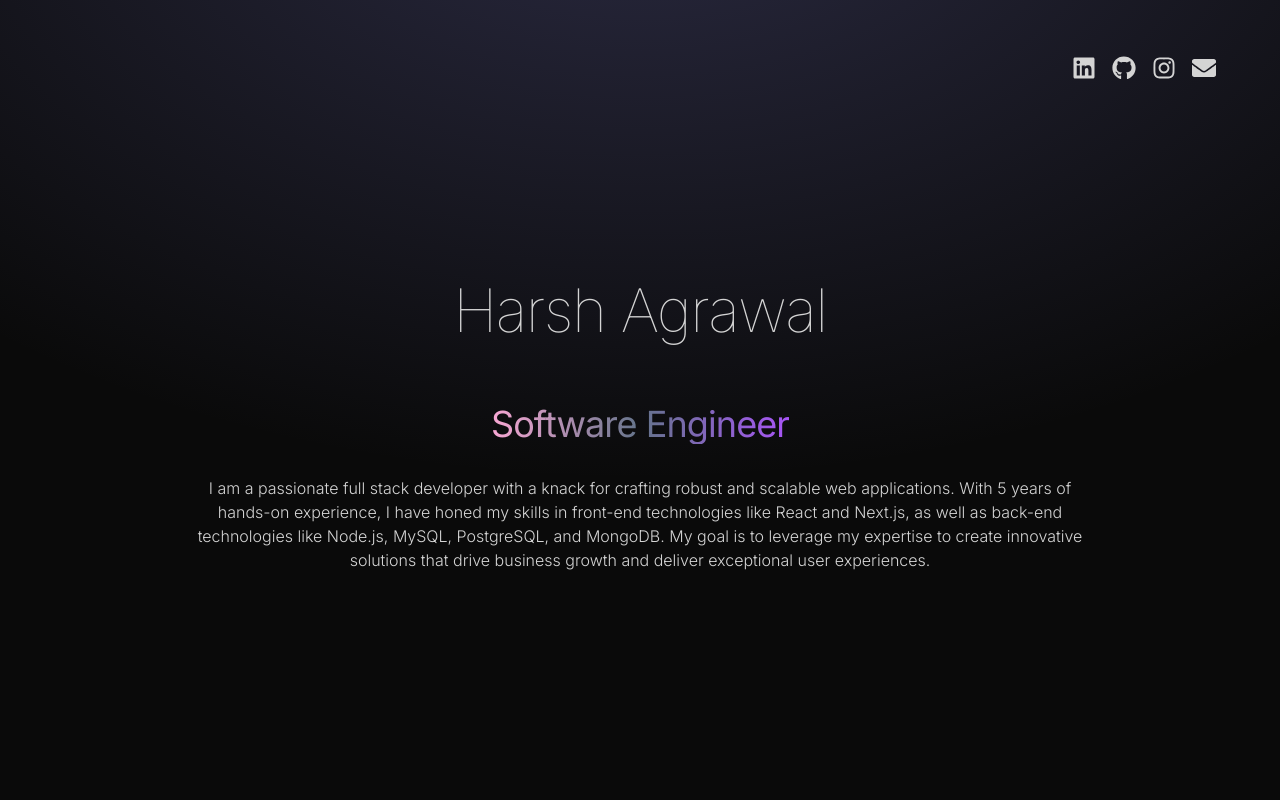
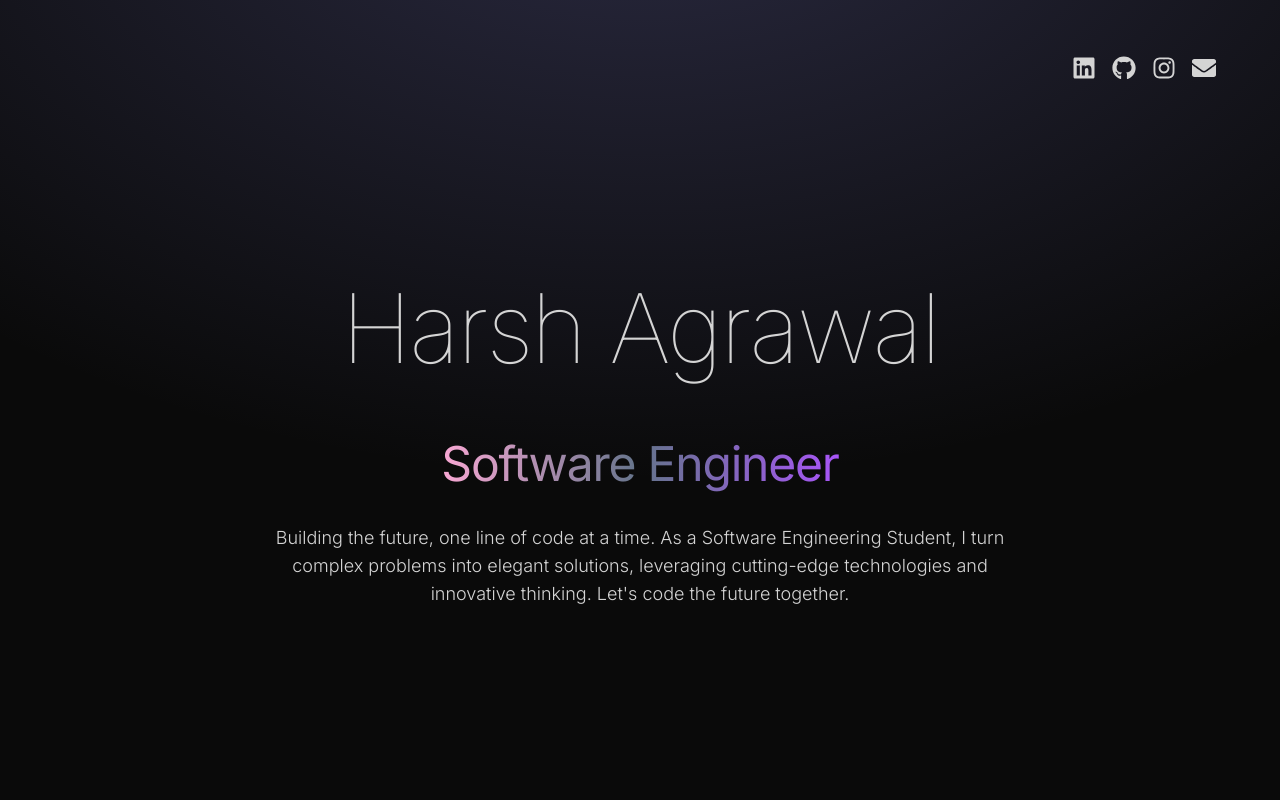
Before and after one commit to Harsh-agrawal369/Portfolio, a React (Vite) app: page / in a window 1280 px wide. Shown: the top 800 px of the page. Built offline with nearby package versions, Linux system fonts and the light colour scheme; no server answers.

Commit message:
Padding error in Hero section fixed

```diff
--- a/index.html
+++ b/index.html
@@ -4,7 +4,7 @@
     <meta charset="UTF-8" />
     <!-- <link rel="icon" type="image/svg+xml" href="/vite.svg" /> -->
     <meta name="viewport" content="width=device-width, initial-scale=1.0" />
-    <title>Harsh Agrawal</title>
+    <title>Harsh Agrawal | Portfolio</title>
   </head>
   <body>
     <div id="root"></div>
--- a/src/components/About.jsx
+++ b/src/components/About.jsx
@@ -19,7 +19,7 @@ const About = () => {
         >
           <div className='flex items-center justify-center overflow-hidden'>
             <img
-              className="rounded-2xl w-25/40 object-cover object-bottom h-96"
+              className="rounded-2xl lg:w-25/40 w-5/5 object-cover object-bottom h-96"
               src='/img1.png'
               alt="About"
             />
--- a/src/components/Hero.jsx
+++ b/src/components/Hero.jsx
@@ -16,7 +16,7 @@ const Hero = () => {
                             variants={container(0.2)}
                             initial="hidden"
                             animate="visible"
-                            className="pb-16 text-6xl font-thin tracking-tight lg:mt-16 lg:text-6xl">
+                            className="pb-16 text-5xl font-thin tracking-tight lg:mt-16 lg:text-8xl">
                             Harsh Agrawal
                         </motion.h1>
 
@@ -24,7 +24,7 @@ const Hero = () => {
                             variants={container(0.4)}
                             initial="hidden"
                             animate="visible"
-                            className="bg-gradient-to-r from-pink-300 via-slate-500 to-purple-500 bg-clip-text text-4xl tracking-tight text-transparent">
+                            className="bg-gradient-to-r text-4xl lg:pb-1 from-pink-300 via-slate-500 to-purple-500 bg-clip-text lg:text-5xl tracking-tight text-transparent ">
                             Software Engineer
                         </motion.span>
 
@@ -32,12 +32,12 @@ const Hero = () => {
                             variants={container(0.6)}
                             initial="hidden"
                             animate="visible"
-                            className="my-2 max-w-4xl py-6 font-light">
+                            className="my-2 max-w-3xl py-6 font-light lg:text-lg">
                             {HERO_CONTENT}
                         </motion.p>
 
                         {/* Empty div only visible on large screens */}
-                        <div className="hidden lg:block h-56 w-full"></div>
+                        <div className="hidden lg:block h-48 w-full"></div>
                     </div>
                 </div>
                 {/* <div className="w-full lg:w-1/2 lg:p-8">
--- a/src/constants/index.js
+++ b/src/constants/index.js
@@ -3,7 +3,7 @@ import project2 from "../assets/projects/project-2.jpg";
 import project3 from "../assets/projects/project-3.jpg";
 import project4 from "../assets/projects/project-4.jpg";
 
-export const HERO_CONTENT = `I am a passionate full stack developer with a knack for crafting robust and scalable web applications. With 5 years of hands-on experience, I have honed my skills in front-end technologies like React and Next.js, as well as back-end technologies like Node.js, MySQL, PostgreSQL, and MongoDB. My goal is to leverage my expertise to create innovative solutions that drive business growth and deliver exceptional user experiences.`;
+export const HERO_CONTENT = `Building the future, one line of code at a time. As a Software Engineering Student, I turn complex problems into elegant solutions, leveraging cutting-edge technologies and innovative thinking. Let's code the future together.`;
 
 export const ABOUT_TEXT = `I am a dedicated and versatile full stack developer with a passion for creating efficient and user-friendly web applications. With 5 years of professional experience, I have worked with a variety of technologies, including React, Next.js, Node.js, MySQL, PostgreSQL, and MongoDB. My journey in web development began with a deep curiosity for how things work, and it has evolved into a career where I continuously strive to learn and adapt to new challenges. I thrive in collaborative environments and enjoy solving complex problems to deliver high-quality solutions. Outside of coding, I enjoy staying active, exploring new technologies, and contributing to open-source projects.`;
 
```
